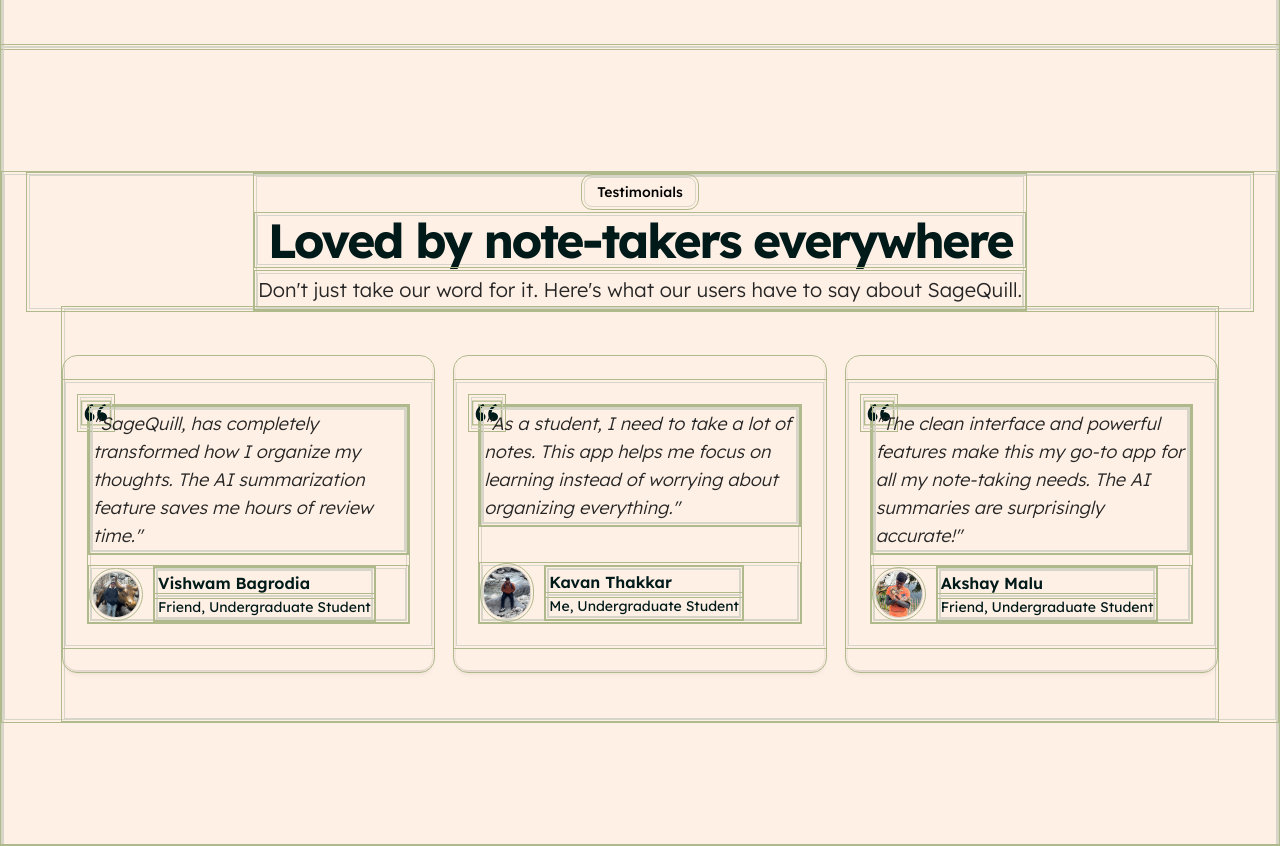
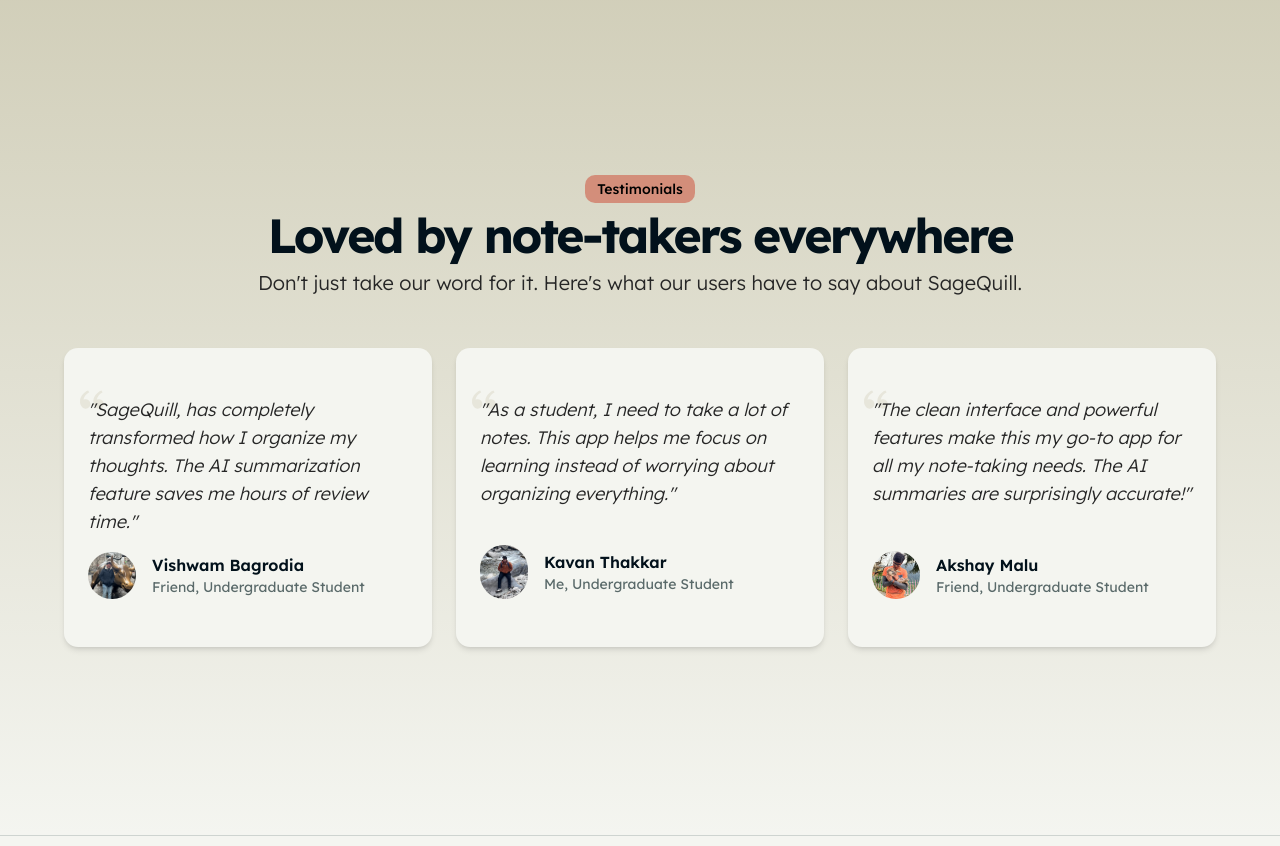
Before and after one commit to Ka1Thakkar/AI-Notes-App, a Next.js app: page / in a window 1280 px wide. Shown: the part 2818-3664 px from the top of the page. Built offline with nearby package versions, Linux system fonts and the light colour scheme.

Commit message:
tailwind upgrade

```diff
--- a/app/globals.css
+++ b/app/globals.css
@@ -1,93 +1,158 @@
-/* globals.css */
+@import "tailwindcss";
+/* @import "tw-animate-css"; */
 
-/* 1) Tailwind base layers */
-@import 'tailwindcss';
+@custom-variant dark (&:is(.dark *));
 
-/*
-  The default border color has changed to `currentcolor` in Tailwind CSS v4,
-  so we've added these compatibility styles to make sure everything still
-  looks the same as it did with Tailwind CSS v3.
-
-  If we ever want to remove these styles, we need to add an explicit border
-  color utility to any element that depends on these defaults.
-*/
-@layer base {
-  *,
-  ::after,
-  ::before,
-  ::backdrop,
-  ::file-selector-button {
-    border-color: var(--color-gray-200, currentcolor);
-  }
+@theme inline {
+  --color-background: var(--background);
+  --color-foreground: var(--foreground);
+  --font-sans: var(--font-geist-sans);
+  --font-mono: var(--font-geist-mono);
+  --color-sidebar-ring: var(--sidebar-ring);
+  --color-sidebar-border: var(--sidebar-border);
+  --color-sidebar-accent-foreground: var(--sidebar-accent-foreground);
+  --color-sidebar-accent: var(--sidebar-accent);
+  --color-sidebar-primary-foreground: var(--sidebar-primary-foreground);
+  --color-sidebar-primary: var(--sidebar-primary);
+  --color-sidebar-foreground: var(--sidebar-foreground);
+  --color-sidebar: var(--sidebar);
+  --color-chart-5: var(--chart-5);
+  --color-chart-4: var(--chart-4);
+  --color-chart-3: var(--chart-3);
+  --color-chart-2: var(--chart-2);
+  --color-chart-1: var(--chart-1);
+  --color-ring: var(--ring);
+  --color-input: var(--input);
+  --color-border: var(--border);
+  --color-destructive: var(--destructive);
+  --color-accent-foreground: var(--accent-foreground);
+  --color-accent: var(--accent);
+  --color-muted-foreground: var(--muted-foreground);
+  --color-muted: var(--muted);
+  --color-secondary-foreground: var(--secondary-foreground);
+  --color-secondary: var(--secondary);
+  --color-primary-foreground: var(--primary-foreground);
+  --color-primary: var(--primary);
+  --color-popover-foreground: var(--popover-foreground);
+  --color-popover: var(--popover);
+  --color-card-foreground: var(--card-foreground);
+  --color-card: var(--card);
+  --radius-sm: calc(var(--radius) - 4px);
+  --radius-md: calc(var(--radius) - 2px);
+  --radius-lg: var(--radius);
+  --radius-xl: calc(var(--radius) + 4px);
 }
 
-@layer utilities {
-  /* 2) Your CSS vars */
 :root {
   /* Radius */
   --radius: 0.625rem;
 
   /* Core palette */
-    --background: oklch(0.973 0.031 44.9); /* #F4F5F0 */
-    --foreground: oklch(0.162 0.137 189.6); /* #02111B */
+  --background:            #F4F5F0; /* light neutral backdrop */
+  --foreground:            #02111B; /* deep “black” variant */
 
   /* Primary & text on primary */
-    --primary: oklch(0.75 0.083 54.3); /* #B2AC88 */
-    --primary-foreground: oklch(0.162 0.137 189.6); /* #02111B */
+  --primary:               #B2AC88; /* sage green */
+  --primary-foreground:    #02111B; /* dark text on primary */
 
   /* Secondary & text on secondary */
-    --secondary: oklch(0.609 0.081 133.9); /* #768567 */
-    --secondary-foreground: oklch(0.973 0.031 44.9); /* #F4F5F0 */
+  --secondary:             #768567; /* deeper sage */
+  --secondary-foreground:  #F4F5F0; /* light text on secondary */
 
   /* Accent & text on accent */
-    --accent: oklch(0.507 0.732 2.4); /* #CD4631 */
-    --accent-foreground: oklch(1.003 0.031 28.9); /* #FFFFFF */
+  --accent:                #CD4631; /* warm rust */
+  --accent-foreground:     #FFFFFF; /* white text on accent */
 
   /* Muted & text on muted */
-    --muted: oklch(0.915 0.021 96.4); /* #DDE3DE */
-    --muted-foreground: oklch(0.515 0.07 174); /* #5A6A6A */
+  --muted:                 #DDE3DE; /* pale sage-grey */
+  --muted-foreground:      #5A6A6A; /* medium grey text */
 
   /* Destructive (errors, deletes) */
-    --destructive: oklch(0.46 0.865 357.9); /* #CD3146 */
+  --destructive:           #CD3146; /* warning red */
 
   /* Surfaces */
-    --card: oklch(1.003 0.031 28.9); /* #FFFFFF */
-    --card-foreground: oklch(0.162 0.137 189.6); /* #02111B */
+  --card:                  #FFFFFF; /* card background */
+  --card-foreground:       #02111B; /* card text */
 
   /* Borders, inputs, rings */
-    --border: oklch(0.869 0.019 102.1); /* #CED4D0 */
-    --input: oklch(0.99 0.025 44.8); /* #F9FBF9 */
-    --ring: oklch(0.766 0.064 117.6); /* #A9B497 */
+  --border:                #CED4D0; /* subtle border */
+  --input:                 #F9FBF9; /* input background */
+  --ring:                  #A9B497; /* focus ring (muted sage) */
 
   /* Chart hints */
-    --chart-1: oklch(0.75 0.083 54.3); /* #B2AC88 */
-    --chart-2: oklch(0.609 0.081 133.9); /* #768567 */
-    --chart-3: oklch(0.507 0.732 2.4); /* #CD4631 */
-    --chart-4: oklch(0.83 0.185 23.5); /* #E0C097 */
-    --chart-5: oklch(0.515 0.07 174); /* #5A6A6A */
+  --chart-1:               #B2AC88;
+  --chart-2:               #768567;
+  --chart-3:               #CD4631;
+  --chart-4:               #E0C097;
+  --chart-5:               #5A6A6A;
 
   /* Sidebar overrides */
-    --sidebar: oklch(0.973 0.031 44.9); /* #F4F5F0 */
-    --sidebar-foreground: oklch(0.162 0.137 189.6); /* #02111B */
-    --sidebar-primary: oklch(0.75 0.083 54.3); /* #B2AC88 */
-    --sidebar-primary-foreground: oklch(0.162 0.137 189.6); /* #02111B */
-    --sidebar-accent: oklch(0.507 0.732 2.4); /* #CD4631 */
-    --sidebar-accent-foreground: oklch(1.003 0.031 28.9); /* #FFFFFF */
-    --sidebar-border: oklch(0.869 0.019 102.1); /* #CED4D0 */
-    --sidebar-ring: oklch(0.766 0.064 117.6); /* #A9B497 */
+  --sidebar:               #F4F5F0;
+  --sidebar-foreground:    #02111B;
+  --sidebar-primary:       #B2AC88;
+  --sidebar-primary-foreground: #02111B;
+  --sidebar-accent:        #CD4631;
+  --sidebar-accent-foreground: #FFFFFF;
+  --sidebar-border:        #CED4D0;
+  --sidebar-ring:          #A9B497;
 }
 
-  /* 3) Global base styles using Tailwind v3’s arbitrary-value @apply */
-}
-@layer base {
-  html, body {
-    @apply bg-[var(--background)] text-[var(--foreground)] font-sans;
+.dark {
+/* Core palette */
+    --background:            #0F1E1B; /* very dark slate */
+    --foreground:            #E0E5E2; /* light neutral */
+
+    /* Primary & text on primary */
+    --primary:               #55624C; /* deep sage */
+    --primary-foreground:    #F4F5F0; /* light neutral */
+
+    /* Secondary & text on secondary */
+    --secondary:             #4F5E4E; /* muted dark sage */
+    --secondary-foreground:  #E0E5E2; /* light neutral */
+
+    /* Accent & text on accent */
+    --accent:                #8C3429; /* dark rust */
+    --accent-foreground:     #F4F5F0; /* light neutral */
+
+    /* Muted & text on muted */
+    --muted:                 #36403C; /* dark sage‑grey */
+    --muted-foreground:      #9EA3A0; /* medium grey */
+
+    /* Destructive (errors, deletes) */
+    --destructive:           #E06E78; /* muted red */
+
+    /* Surfaces */
+    --card:                  #1A1E1C; /* dark card background */
+    --card-foreground:       #E0E5E2; /* light neutral */
+
+    /* Borders, inputs, rings */
+    --border:                #3A3F3D; /* subtle dark border */
+    --input:                 #141918; /* dark input background */
+    --ring:                  #5E6F53; /* muted focus ring */
+
+    /* Chart hints */
+    --chart-1:               #55624C;
+    --chart-2:               #4F5E4E;
+    --chart-3:               #8C3429;
+    --chart-4:               #A58362; /* dark beige */
+    --chart-5:               #5A6A6A; /* grey */
+
+    /* Sidebar overrides */
+    --sidebar:               #0F1E1B;
+    --sidebar-foreground:    #E0E5E2;
+    --sidebar-primary:       #55624C;
+    --sidebar-primary-foreground: #E0E5E2;
+    --sidebar-accent:        #8C3429;
+    --sidebar-accent-foreground: #F4F5F0;
+    --sidebar-border:        #3A3F3D;
+    --sidebar-ring:          #5E6F53;
 }
 
-  /* apply a 1px border and ring color from your vars */
-  *, ::before, ::after {
-    @apply border border-[var(--border)];
-    outline: 1px solid var(--ring);
-    outline-offset: 2px;
+@layer base {
+  * {
+    @apply border-border outline-ring/50;
+  }
+  body {
+    @apply bg-background text-foreground;
   }
 }
--- a/app/main/notes/[id]/page.tsx
+++ b/app/main/notes/[id]/page.tsx
@@ -276,10 +276,8 @@
             onChange={(e) => setContent(e.target.value)}
             placeholder="Write your note here…"
             rows={6}
-            className="border-none shadow-none focus-visible:ring-0 focus-visible:border-none w-full! text-lg! font-light!"
+            className="border-none shadow-none focus-visible:ring-0 focus-visible:border-none !w-full !text-lg !font-light"
           />
-          {/* <ReactMarkdown>{content}</ReactMarkdown> */}
-          {/* <MDEditor value={content} onChange={(val) => setContent(val || "")} className="prose dark:prose-invert w-screen bg-yellow-500" /> */}
         </div>
 
         <div className="flex space-x-2 mt-4">
```
Lines whose indentation alone changed are shown as unchanged.
